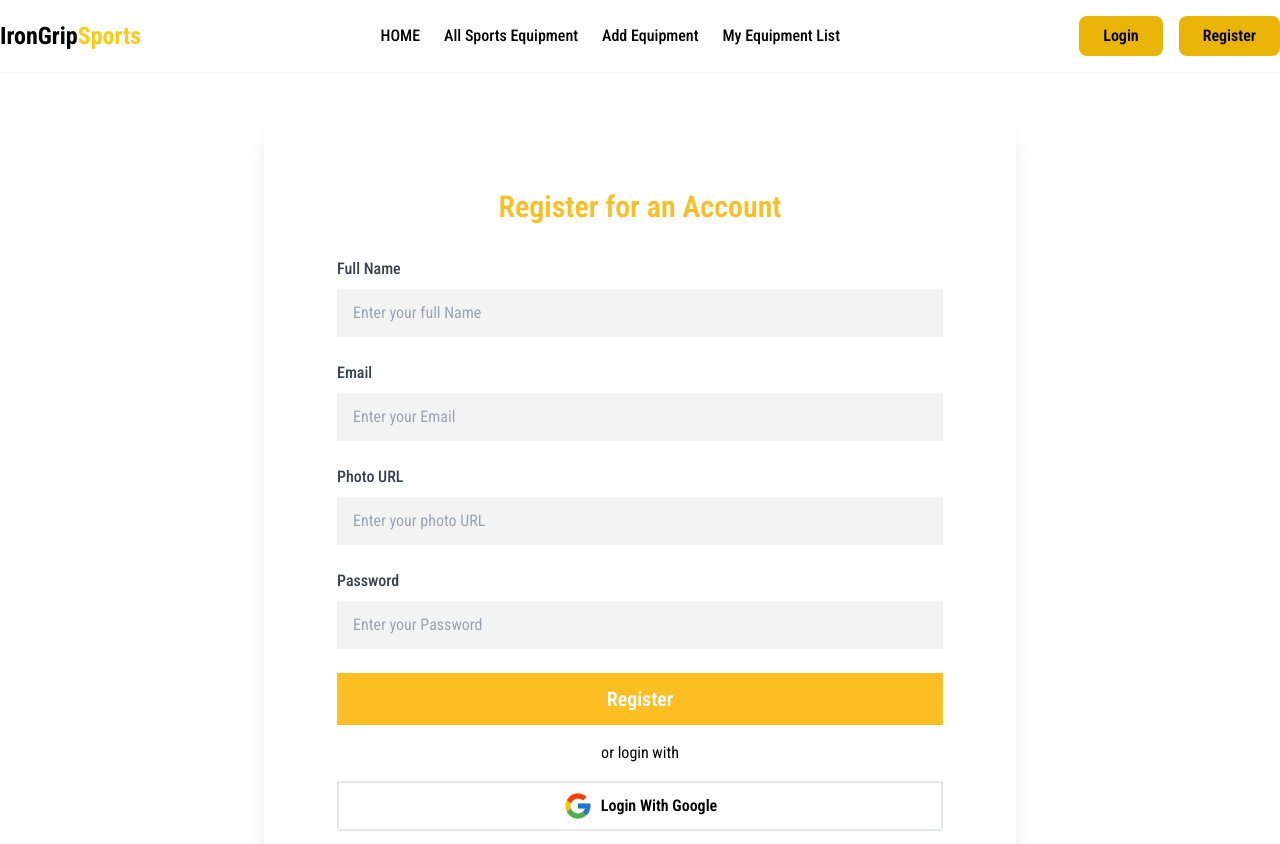
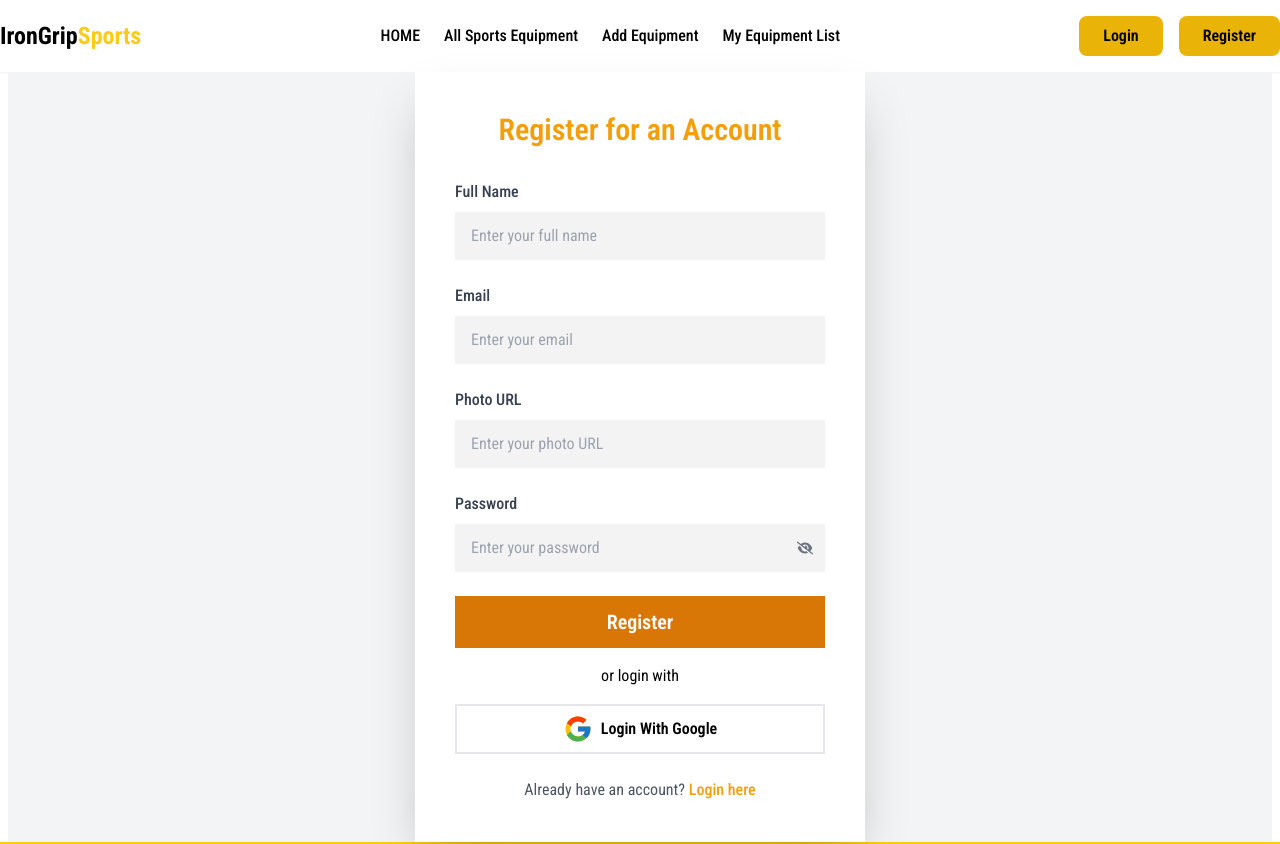
Before and after one commit to RajuAhmed0/assignment-10, a React (Vite) app: page /register in a window 1280 px wide. Shown: the top 844 px of the page. Built offline with nearby package versions, Linux system fonts and the light colour scheme; no server answers.

Commit message:
registion com

```diff
--- a/package.json
+++ b/package.json
@@ -15,6 +15,8 @@
     "lucide-react": "^0.477.0",
     "react": "^19.0.0",
     "react-dom": "^19.0.0",
+    "react-hook-form": "^7.54.2",
+    "react-hot-toast": "^2.5.2",
     "react-icons": "^5.5.0",
     "react-router-dom": "^7.2.0",
     "swiper": "^11.2.5"
--- a/src/Components/Login/Login.jsx
+++ b/src/Components/Login/Login.jsx
@@ -1,25 +1,32 @@
-import React from 'react';
+import React, { useContext, useState } from 'react';
+import { useForm } from 'react-hook-form';
 import { FcGoogle } from 'react-icons/fc';
-import { Link } from 'react-router-dom';
+import { Link, useLocation, useNavigate } from 'react-router-dom';
+import { AuthContext } from '../Provider/AuthProvider';
+import toast, { Toaster } from 'react-hot-toast';
 
 const Login = () => {
+
+
+
     return (
         <div>
+            <Toaster position="top-right" />
             <div className='mt-[38px] max-w-[1140px] mx-auto pb-28'>
                 <div className="max-w-[752px] max-h-[750px] mt-11 shadow-xl flex mx-auto font-poppins rounded-md">
                     <div className="bg-white rounded-[5px] p-[73px] mb-[125px] w-[752px]">
                         <h1 className="text-[35px] font-semibold text-center text-amber-400">Login your account</h1>
                         <div className='border my-[50px]'></div>
-                        <form className='p-[21px]'/*  onSubmit={handleSubmit(onSubmit)} */>
+                        <form className='p-[21px]' onSubmit={handleSubmit(onSubmit)}>
                             <div className="mb-4">
 
                                 <label className="block text-gray-700 font-medium mb-2">Email </label>
-                                <input type="email" /* {...register("email")}  */className="w-full railwayFont bg-[#F3F3F3] px-[20px] py-[20.5px]" placeholder="Enter your email address" required />
+                                <input type="email" {...register("email")} className="w-full railwayFont bg-[#F3F3F3] px-[20px] py-[20.5px]" placeholder="Enter your email address" required />
                             </div>
                             <div className="mb-4">
 
                                 <label className="block text-gray-700 font-medium mb-2">Password </label>
-                                <input type="password"  /* {...register("password")} */ className="w-full railwayFont bg-[#F3F3F3] px-[20px] py-[20.5px]" placeholder="Enter your password" required />
+                                <input type="password"  {...register("password")} className="w-full railwayFont bg-[#F3F3F3] px-[20px] py-[20.5px]" placeholder="Enter your password" required />
                             </div>
                             <button
                                 type="submit" to='/'
--- /dev/null
+++ b/src/Components/Provider/AuthProvider.jsx
@@ -0,0 +1,55 @@
+import { createUserWithEmailAndPassword, onAuthStateChanged, signInWithEmailAndPassword, signOut, updateProfile } from "firebase/auth";
+import { createContext, useEffect, useState } from "react";
+import auth from "../../Firebase/firebase.config";
+
+
+
+
+export const AuthContext = createContext()
+
+const AuthProvider = ({ children }) => {
+    const [user, setUser] = useState(null)
+    const [loading, setLoading] = useState(true);
+
+    const createUser = (email, pass) => {
+        return createUserWithEmailAndPassword(auth, email, pass)
+    }
+    const login = (email, pass) => {
+        return signInWithEmailAndPassword(auth, email, pass)
+    }
+    const profileUpdate = (name, photoURL) => {
+        return updateProfile(auth.currentUser, {
+            displayName: name,
+            photoURL: photoURL
+        })
+    }
+    const logOut = () => {
+        return signOut(auth)
+    }
+
+    useEffect(() => {
+        const unsubscribe = onAuthStateChanged(auth, (user) => {
+            setUser(user)
+            setLoading(false)
+        })
+        return () => {
+            unsubscribe();
+        }
+    }, [])
+
+    const sportsInfo = {
+        user,
+        createUser,
+        login,
+        profileUpdate,
+        logOut,
+        loading
+    }
+    return (
+        <AuthContext.Provider value={sportsInfo}>
+            {children}
+        </AuthContext.Provider>
+    );
+};
+
+export default AuthProvider;
--- a/src/Components/Register/Register.jsx
+++ b/src/Components/Register/Register.jsx
@@ -1,23 +1,61 @@
-import React from 'react';
+import React, { useContext, useState } from 'react';
+import { Link, useLocation, useNavigate } from 'react-router-dom';
+import { Toaster, toast } from 'react-hot-toast';
+import { FaEye, FaEyeSlash } from 'react-icons/fa6';
+import { useForm } from 'react-hook-form';
 import { FcGoogle } from 'react-icons/fc';
-import { Link } from 'react-router-dom';
+import { AuthContext } from '../Provider/AuthProvider';
 
 const Register = () => {
+    const [passwordVisible, setPasswordVisible] = useState(false);
+    const { register, handleSubmit, formState: { errors } } = useForm();
+    const { createUser, profileUpdate } = useContext(AuthContext);
+    const navigate = useNavigate();
+    const location = useLocation()
+
+
+    const onSubmit = (data) => {
+        createUser(data.email, data.password)
+            .then((userInfo) => {
+                console.log("User created:", userInfo);
+                toast.success("Account created successfully!");
+                profileUpdate(data.name, data.photoURL)
+                    .then(() => {
+                        console.log("Profile updated successfully");
+                        navigate(location.state ? location.state : "/login")
+
+                    })
+                    .catch((err) => {
+                        console.error("Profile update error:", err);
+                        toast.error("Profile update failed. Try again.");
+                    });
+
+            })
+            .catch((error) => {
+                if (error.code === "auth/email-already-in-use") {
+                    toast.error("This email is already registered!");
+                } else {
+                    console.error("Registration error:", error);
+                    toast.error("Registration failed. Please try again.");
+                }
+            });
+    };
+
+
     return (
-        <div>
-            <div className='mt-[38px] max-w-[1140px] mx-auto pb-28'>
-                <div className="max-w-[752px] max-h-[850px] mt-11 shadow-xl flex mx-auto font-poppins rounded-md">
-                    <div className="bg-white rounded-[5px] p-[73px] mb-[125px] w-[752px]">
-                        <h1 className="text-3xl font-semibold text-center text-amber-400 mb-8">Register for an Account</h1>
+        <div className="max-h-full mx-2 flex items-center justify-center bg-gray-100 font-poppins">
+            <Toaster position="top-right" />
+            <div className="bg-white  shadow-2xl p-10 w-[450px]">
+                <h1 className="text-3xl font-semibold text-center text-amber-500 mb-8">Register for an Account</h1>
 
-                        <form className="space-y-6 " /* onSubmit={handleSubmit(onSubmit)} */>
+                <form className="space-y-6" onSubmit={handleSubmit(onSubmit)}>
                     <div>
                         <label className="block text-gray-700 font-medium mb-2">Full Name</label>
                         <input
                             type="text"
-                                    // {...register("name")}
-                                    className="w-full railwayFont bg-[#F3F3F3] px-4 py-3  text-gray-700 focus:outline-none focus:ring-2 focus:ring-black"
-                                    placeholder="Enter your full Name"
+                            {...register("name")}
+                            className="w-full bg-[#F3F3F3] px-4 py-3  text-gray-700 focus:outline-none focus:ring-2 focus:ring-amber-500"
+                            placeholder="Enter your full name"
                             required
                         />
                     </div>
@@ -26,9 +64,9 @@ const Register = () => {
                         <label className="block text-gray-700 font-medium mb-2">Email</label>
                         <input
                             type="email"
-                                    // {...register("email")}
-                                    className="w-full railwayFont bg-[#F3F3F3] px-4 py-3  text-gray-700 focus:outline-none focus:ring-2 focus:ring-black"
-                                    placeholder="Enter your Email"
+                            {...register("email")}
+                            className="w-full bg-[#F3F3F3] px-4 py-3  text-gray-700 focus:outline-none focus:ring-2 focus:ring-amber-500"
+                            placeholder="Enter your email"
                             required
                         />
                     </div>
@@ -36,9 +74,9 @@ const Register = () => {
                     <div>
                         <label className="block text-gray-700 font-medium mb-2">Photo URL</label>
                         <input
-                                    type="photoURL"
-                                    // {...register("photoURL")}
-                                    className="w-full railwayFont bg-[#F3F3F3] px-4 py-3  text-gray-700 focus:outline-none focus:ring-2 focus:ring-black"
+                            type="url"
+                            {...register("photoURL")}
+                            className="w-full bg-[#F3F3F3] px-4 py-3  text-gray-700 focus:outline-none focus:ring-2 focus:ring-amber-500"
                             placeholder="Enter your photo URL"
                             required
                         />
@@ -46,39 +84,60 @@ const Register = () => {
 
                     <div>
                         <label className="block text-gray-700 font-medium mb-2">Password</label>
+                        <div className='relative'>
                             <input
-                                    type="password"
-                                    // {...register("password")}
-                                    className="w-full railwayFont bg-[#F3F3F3] px-4 py-3  text-gray-700 focus:outline-none focus:ring-2 focus:ring-black"
-                                    placeholder="Enter your Password"
-                                    required
+                                type={passwordVisible ? "text" : "password"}
+                                {...register("password", {
+                                    required: 'Password is required', minLength: {
+                                        value: 6, message: 'Password must be 6 characters'
+                                    },
+
+                                    pattern: {
+                                        value: /^(?=.*[A-Z])(?=.*[a-z])(?=.*\d).{6,}$/, message: 'Password must be include one uppercase, lowercase letter and number'
+                                    }
+                                })}
+                                className="w-full bg-[#F3F3F3] px-4 py-3  text-gray-700 focus:outline-none focus:ring-2 focus:ring-amber-500"
+                                placeholder="Enter your password"
                             />
+
+                            <button
+                                type="button"
+                                onClick={(e) => {
+                                    e.preventDefault();
+                                    setPasswordVisible(!passwordVisible);
+                                }}
+                                className="absolute right-3 top-1/2 transform -translate-y-1/2 text-gray-500"
+                            >
+                                {passwordVisible ? <FaEye /> : <FaEyeSlash />}
+                            </button>
+
                         </div>
+
+                    </div>
+                    {errors.password && <p className="text-amber-500 text-sm">{errors.password.message}</p>}
 
                     <button
                         type="submit"
                         value="Register"
-                                className="w-full bg-amber-400 text-xl font-semibold text-white py-3  hover:bg-black transition duration-200"
+                        className="w-full bg-amber-600 text-xl font-semibold text-white py-3  hover:bg-black transition duration-200"
                     >
                         Register
                     </button>
 
                 </form>
                 <div className="text-center my-4">
-                            <span className="text-amber-bg-amber-400">or login with</span>
+                    <span className="">or login with</span>
                 </div>
 
-
                 <button
-                            /*   onClick={handleGoogleLogin} */
+                    // onClick={handleGoogleLogin}
                     className="flex items-center gap-2 font-semibold border-2 py-2 w-full hover:bg-amber-400 hover:text-white justify-center "
                 >
                     <FcGoogle className="text-3xl" /> Login With Google
                 </button>
-
                 <div className="text-center mt-6 text-gray-600">
                     Already have an account?{" "}
-                            <Link to={"/login"} className="text-amber-400 font-medium hover:underline">
+                    <Link to={"/login"} className="text-amber-500 font-medium hover:underline">
                         Login here
                     </Link>
                 </div>
@@ -86,8 +145,6 @@ const Register = () => {
 
             </div>
         </div>
-            </div>
-        </div>
     );
 };
 
--- a/src/main.jsx
+++ b/src/main.jsx
@@ -3,10 +3,13 @@ import { createRoot } from 'react-dom/client'
 import './index.css'
 import { RouterProvider } from 'react-router-dom'
 import { router } from './Components/Routs/Router.jsx'
+import AuthProvider from './Components/Provider/AuthProvider.jsx'
 
 
 createRoot(document.getElementById('root')).render(
   <StrictMode>
-     <RouterProvider router={router} />
+    <AuthProvider>
+      <RouterProvider router={router} />
+    </AuthProvider>
   </StrictMode>,
 )
```
Also changed, not shown: 1 other file (tests, documents, lock files or other folders). Lines whose indentation alone changed are shown as unchanged.
